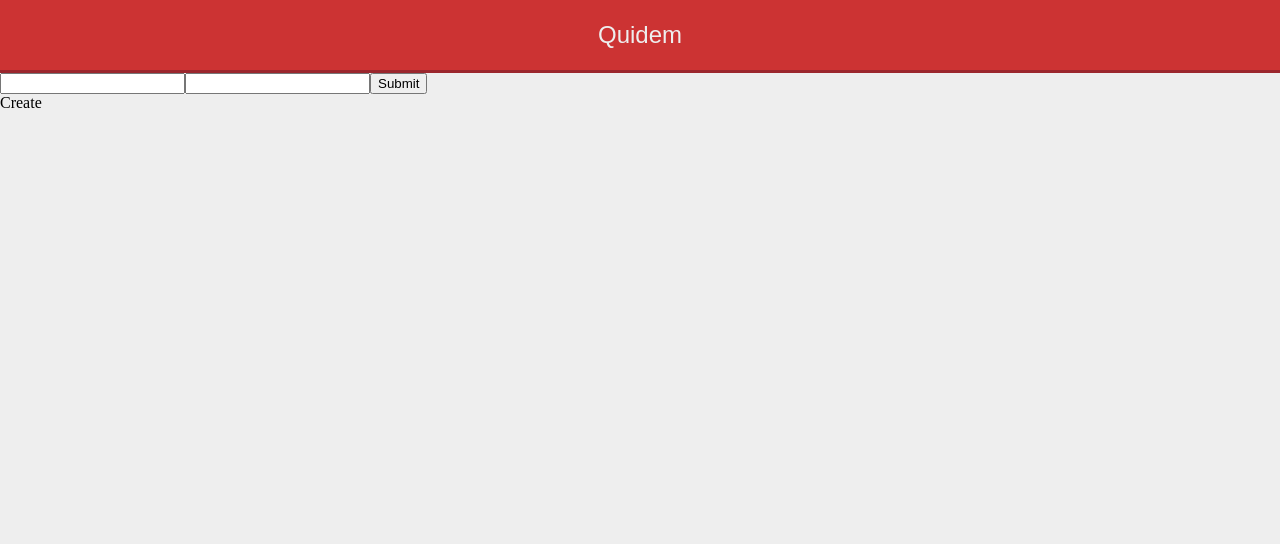
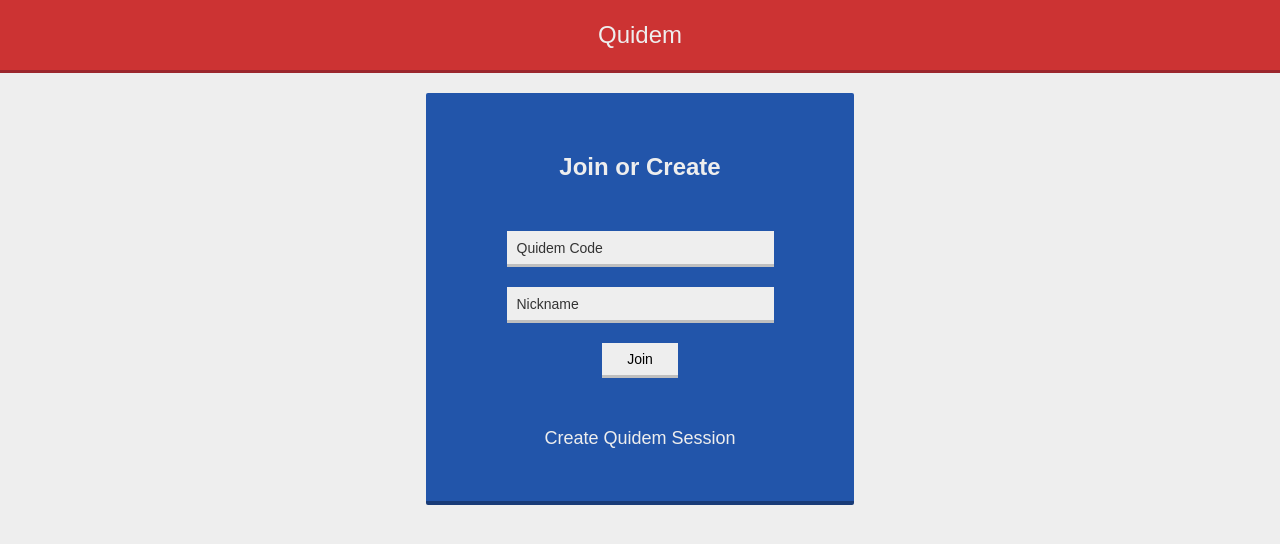
Before and after one commit to Reego/quidem-client, a React (Create React App) app: page / in a window 1280 px wide. Shown: the top 544 px of the page. Built offline with nearby package versions, Linux system fonts and the light colour scheme.

Commit message:
Finalized styling

```diff
--- /dev/null
+++ b/src/create/create.module.css
@@ -0,0 +1,31 @@
+.preCreateSettingsForm {
+    font-family:Sans-serif;
+    font-size:16px;
+}
+
+input[type="checkbox"] {
+    margin-left:10px;
+}
+
+.submitButton {
+    display:block;
+    margin:30px 0;
+    font-size:16px;
+    padding:10px 20px;
+    background-color:#eee;
+    border-bottom:2px solid rgba(0, 0, 0, .3);
+    cursor:pointer;
+    -webkit-appearance:none;
+}
+
+.submitButton:focus {
+    outline:none;
+    border-left:none; border-right:none;
+    border-top:none;
+    padding:10px 20px;
+    margin:30px 0;
+    left:0;
+    top:0;
+    right:0;
+    bottom:0;
+}
--- a/src/create/index.js
+++ b/src/create/index.js
@@ -1,13 +1,26 @@
 import React from 'react';
 
-import Layout from '../components/layout';
+import Layout, { Card, Break } from '../components/layout';
+
+import style from './create.module.css';
 
 const SettingsForm = () => {
 
+    const formHandler = (e) => {
+        e.preventDefault();
+
+        const elements = e.target.elements;
+
+        const displayNicknames = elements['displayNicknames'].checked;
+
+        // POST request
+    };
+
     return (
-        <form>
-
-            <input type='submit'/>
+        <form onSubmit={formHandler} className={style.preCreateSettingsForm}>
+            <h3>Before creating the Quidem session, decide on the following:</h3>
+            <span>Check if users should be able to see other users' nicknames</span><input type='checkbox' name='displayNicknames'/>
+            <input className={style.submitButton} type='submit' value='Create'/>
         </form>
     );
 };
@@ -16,7 +29,10 @@ const Page = () => {
 
     return (
         <Layout>
-            <SettingsForm/>
+            <Break h='50px'/>
+            <Card>
+                <SettingsForm/>
+            </Card>
         </Layout>
     );
 };
--- /dev/null
+++ b/src/home/home.module.css
@@ -0,0 +1,93 @@
+.homeCard {
+    width:95vw;
+    padding: 5vh 5vw;
+    background-color:#25a;
+    margin:20px auto;
+    border-radius:2px;
+    font-family:Sans-serif;
+    border-bottom:4px solid rgba(0, 0, 0, .3);
+}
+
+.homeCard p {
+    width:80%;
+    margin:0 auto;
+    color:#eee;
+}
+
+.homeCard h2 {
+    display:block;
+    text-align:center;
+    color:#eee;
+}
+
+.homeCard > div {
+    display:block;
+}
+
+.homeCard > div * {
+}
+
+.join {
+    padding:10px 0;
+}
+
+.join input {
+    display:block;
+    margin:20px auto;
+    padding-top:10px;
+    padding-bottom:8px;
+    background-color:#eee;
+    outline:none;
+    border-left:none; border-right:none; border-top:none;
+    border-bottom:3px solid rgba(0, 0, 0, .2);
+}
+
+.join input[type="text"] {
+    width:85%;
+    padding-left:10px;
+    font-weight:500;
+    color:#444;
+}
+
+.join input::placeholder {
+    font-size:14px;
+    color:#333;
+}
+.join input[type="submit"] {
+    padding:8px 25px;
+    font-size:14px;
+    cursor:pointer;
+}
+
+.create {
+    font-size:18px;
+    text-align:center;
+    margin-top:20px;
+}
+
+.create a {
+    padding-bottom:2px;
+    color:#eee;
+    cursor:pointer;
+    text-decoration:none;
+}
+
+.create a div {
+    position:relative;
+    width:0;
+    margin:5px auto;
+    height:2px;
+    background-color:#eee;
+    transition:.1s;
+}
+
+.create a:hover div {
+    width:60%;
+}
+
+@media only screen and (min-width: 500px) {
+
+    .homeCard {
+        width:300px;
+    }
+}
--- a/src/home/index.js
+++ b/src/home/index.js
@@ -1,17 +1,10 @@
-import React from 'react';
+import React, { useState } from 'react';
+
+import { Link } from 'react-router-dom';
 
 import Layout from '../components/layout';
 
-const JoinForm = () => {
-
-    return (
-        <form>
-            <input name='session_id' type='text' required/>
-            <input name='nickname' type='text' required/>
-            <input name='submit' type='submit'/>
-        </form>
-    );
-};
+import style from './home.module.css';
 
 const ProcessJoin = () => {
     return null;
@@ -19,10 +12,53 @@ const ProcessJoin = () => {
 
 const Page = () => {
 
+    const [sessionIdError, setSessionIdError] = useState(null);
+    const [nicknameError, setNicknameError] = useState(null);
+
+
+    const formHandler = (e) => {
+        e.preventDefault();
+
+        const elements = e.target.elements;
+
+        const session_id = elements['session_id'].value;
+        const nickname = elements['nickname'].value;
+
+        let isValidJoinForm = true;
+
+        if(nickname === 'Author') {
+            isValidJoinForm = false;
+            setNicknameError("Nickname cannot be \"Author\"");
+            setSessionIdError(null);
+        }
+
+        if(isValidJoinForm) { // request join session, create WebSocket connection
+            setNicknameError(null);
+            setSessionIdError("Session ID invalid");
+        }
+    };
+
     return (
         <Layout>
-            <JoinForm/>
-            <a><div>Create</div></a>
+            <div className={style.homeCard}>
+                <h2>Join or Create</h2>
+                <div className={style.join}>
+                    <form onSubmit={formHandler}>
+                        <input name='session_id' type='text' placeholder='Quidem Code' required/>
+                        {sessionIdError != null &&
+                            <p>{sessionIdError}</p>
+                        }
+                        <input name='nickname' type='text' placeholder='Nickname' required/>
+                        {nicknameError != null &&
+                            <p>{nicknameError}</p>
+                        }
+                        <input className={style.button} name='submit' type='submit' value='Join'/>
+                    </form>
+                </div>
+                <div className={style.create}>
+                    <Link to='/create'>Create Quidem Session<div></div></Link>
+                </div>
+            </div>
         </Layout>
     );
 };
--- a/src/quidem/quidem.module.css
+++ b/src/quidem/quidem.module.css
@@ -1,3 +1,7 @@
+.pointerCursor {
+    cursor:pointer;
+}
+
 .customHeader {
     height:70px;
     width:100vw;
@@ -64,6 +68,30 @@
     background-color:#36c;
 }
 
+/* Nomination Creation */
+
+.nominationCreationPanel {
+
+}
+
+.nominationCreationPanel input {
+    display:block;
+    min-width:50%;
+    padding:8px 20px;
+    background-color:#eee;
+    outline:none;
+    border:none;
+    font-size:18px;
+}
+
+.nominationCreationPanel input::placeholder {
+    font-size:18px;
+}
+
+.nominationCreationPanel div {
+    margin-top:20px;
+}
+
 /* Nominations */
 
 .nomination {
@@ -92,7 +120,7 @@
 
 .nominationVotingSection .voteNumber {
     text-align:center;
-    font-size:35px;
+    font-size:30px;
     margin-left:20px;
 }
 
@@ -103,6 +131,10 @@
 
 .nominationContent h3 {
     font-size:16px;
+}
+
+.removable {
+    cursor:pointer;
 }
 
 /* User footer */
@@ -182,7 +214,6 @@
     }
 
     .nomination {
-        cursor:pointer;
     }
 }
 
```
Also changed, not shown: src/App.css (deleted, +0 -38 lines), src/quidem/index.js (+65 -33 lines).
